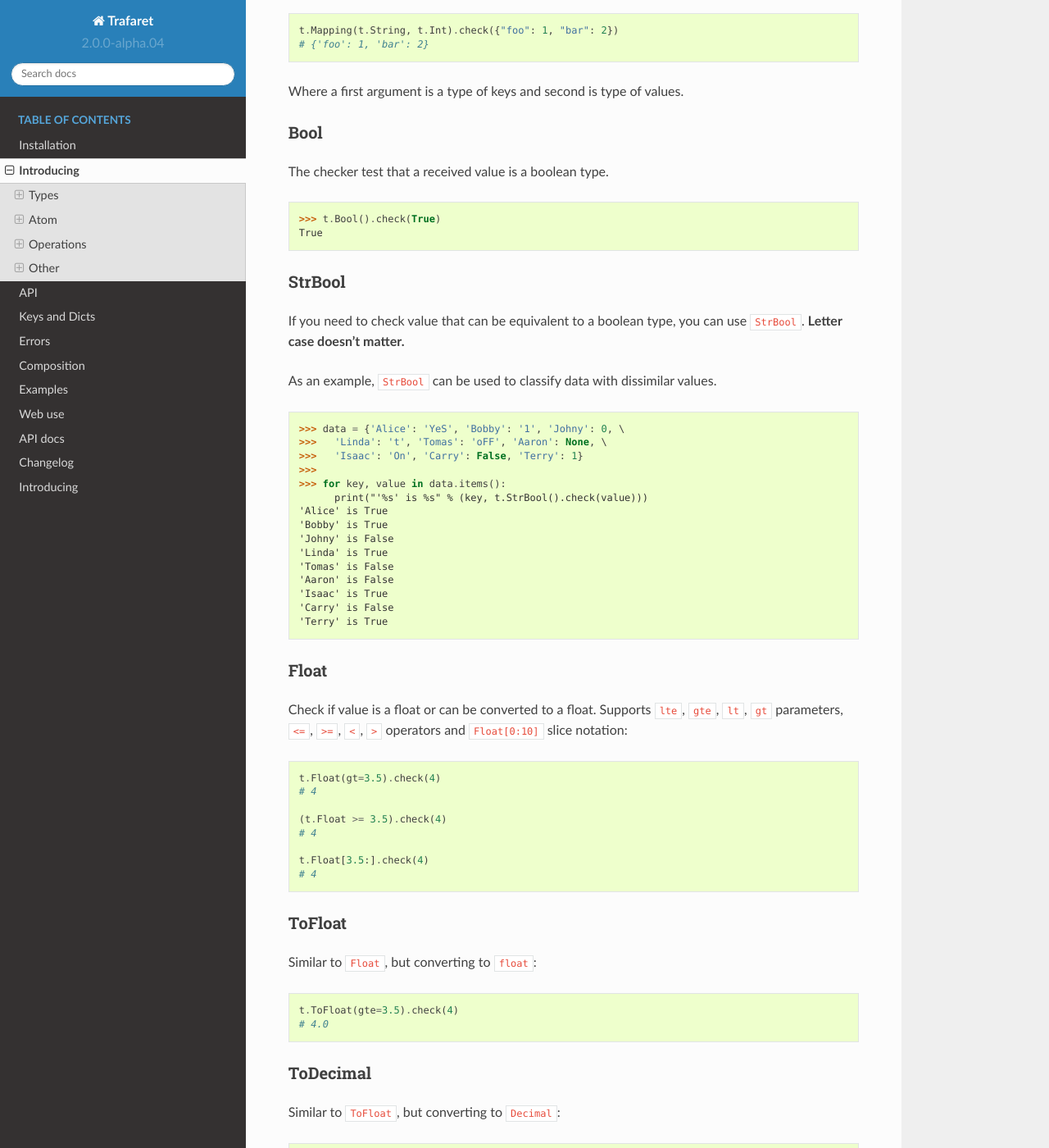
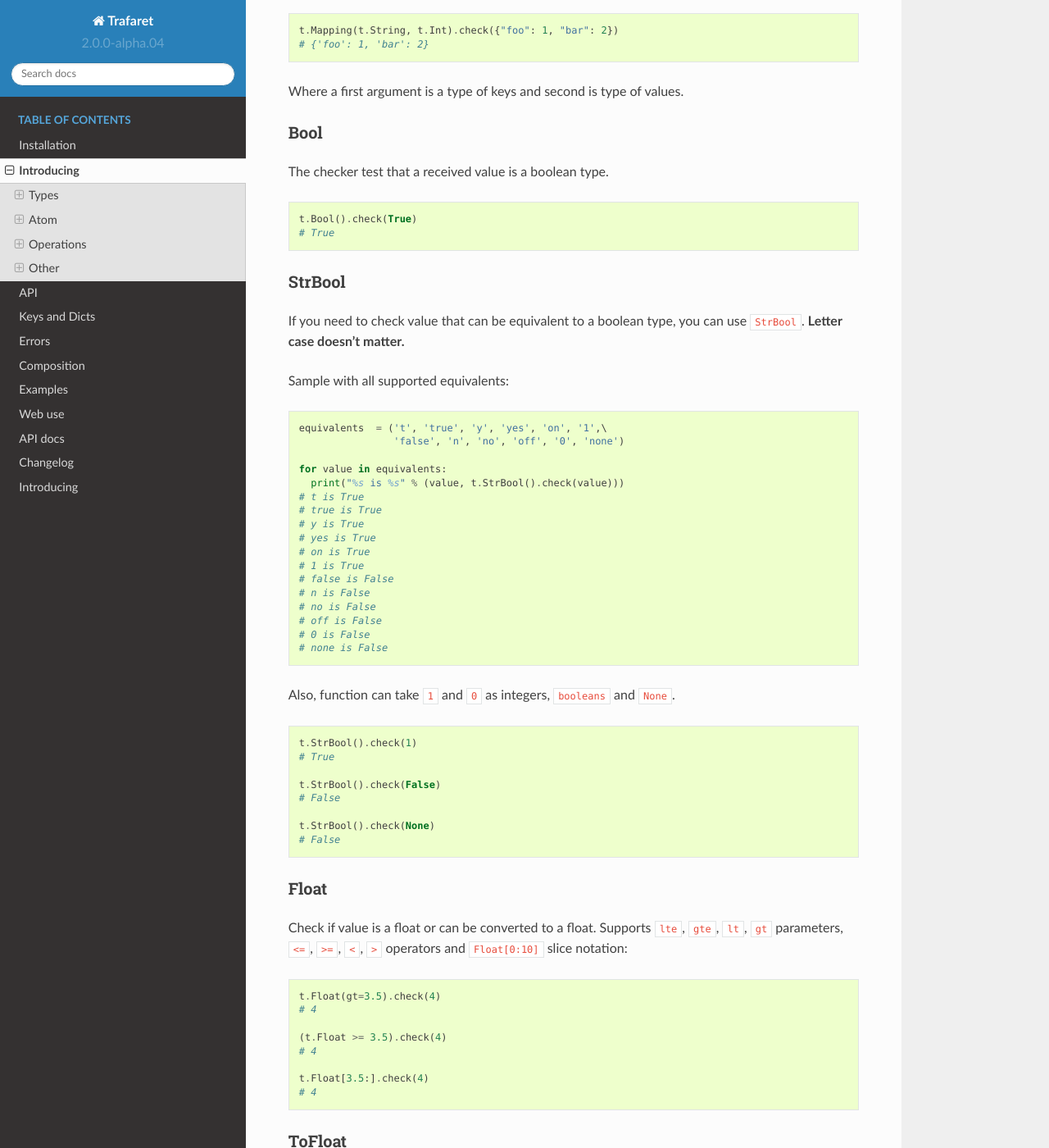
Before and after one commit to Deepwalker/trafaret, a Sphinx documentation site: the page built from docs/intro.rst, in a window 1280 px wide and 1400 px high, scrolled down 7238 px. Shown: the whole window at 82% size. Built offline with Sphinx 7.4.7 and the Read the Docs theme 2.0.0, drawn with Linux system fonts in a browser that asks for light colours.

Commit message:
docs: added part about Bool and StrBool

```diff
--- a/docs/intro.rst
+++ b/docs/intro.rst
@@ -397,8 +397,10 @@ Bool
 
 The checker test that a received value is a boolean type.
 
-    >>> t.Bool().check(True)
-    True
+.. code-block:: python
+
+    t.Bool().check(True)
+    # True
 
 StrBool
 .......
@@ -406,23 +408,40 @@ StrBool
 If you need to check value that can be equivalent to a boolean type, you can use ``StrBool``.
 **Letter case doesn't matter.**
 
-As an example, ``StrBool`` can be used to classify data with dissimilar values.
+Sample with all supported equivalents:
 
-    >>> data = {'Alice': 'YeS', 'Bobby': '1', 'Johny': 0, \
-    >>>   'Linda': 't', 'Tomas': 'oFF', 'Aaron': None, \
-    >>>   'Isaac': 'On', 'Carry': False, 'Terry': 1}
-    >>>
-    >>> for key, value in data.items():
-          print("'%s' is %s" % (key, t.StrBool().check(value)))
-    'Alice' is True
-    'Bobby' is True
-    'Johny' is False
-    'Linda' is True
-    'Tomas' is False
-    'Aaron' is False
-    'Isaac' is True
-    'Carry' is False
-    'Terry' is True
+.. code-block:: python
+
+    equivalents  = ('t', 'true', 'y', 'yes', 'on', '1',\
+                    'false', 'n', 'no', 'off', '0', 'none')
+
+    for value in equivalents:
+      print("%s is %s" % (value, t.StrBool().check(value)))
+    # t is True
+    # true is True
+    # y is True
+    # yes is True
+    # on is True
+    # 1 is True
+    # false is False
+    # n is False
+    # no is False
+    # off is False
+    # 0 is False
+    # none is False
+
+Also, function can take ``1`` and ``0`` as integers, ``booleans`` and ``None``.
+
+.. code-block:: python
+
+    t.StrBool().check(1)
+    # True
+
+    t.StrBool().check(False)
+    # False
+
+    t.StrBool().check(None)
+    # False
 
 Float
 .....
```
